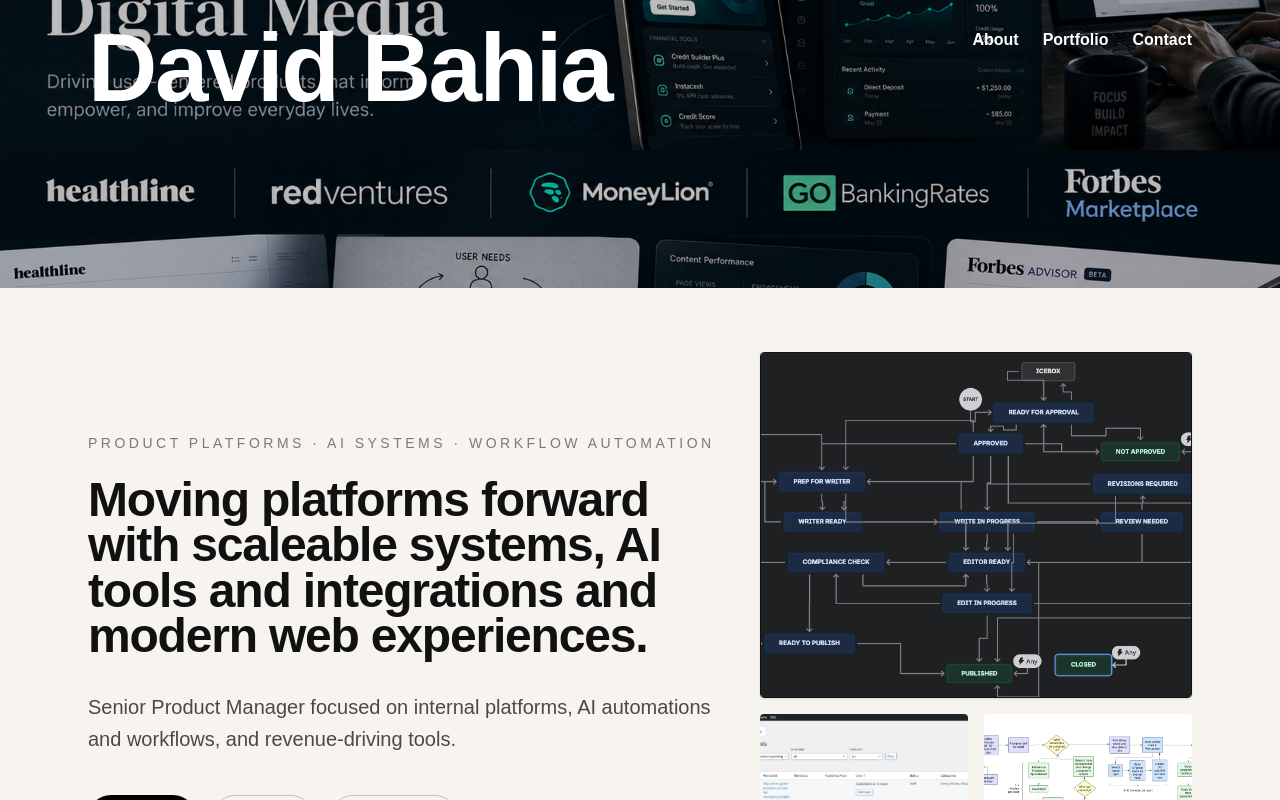
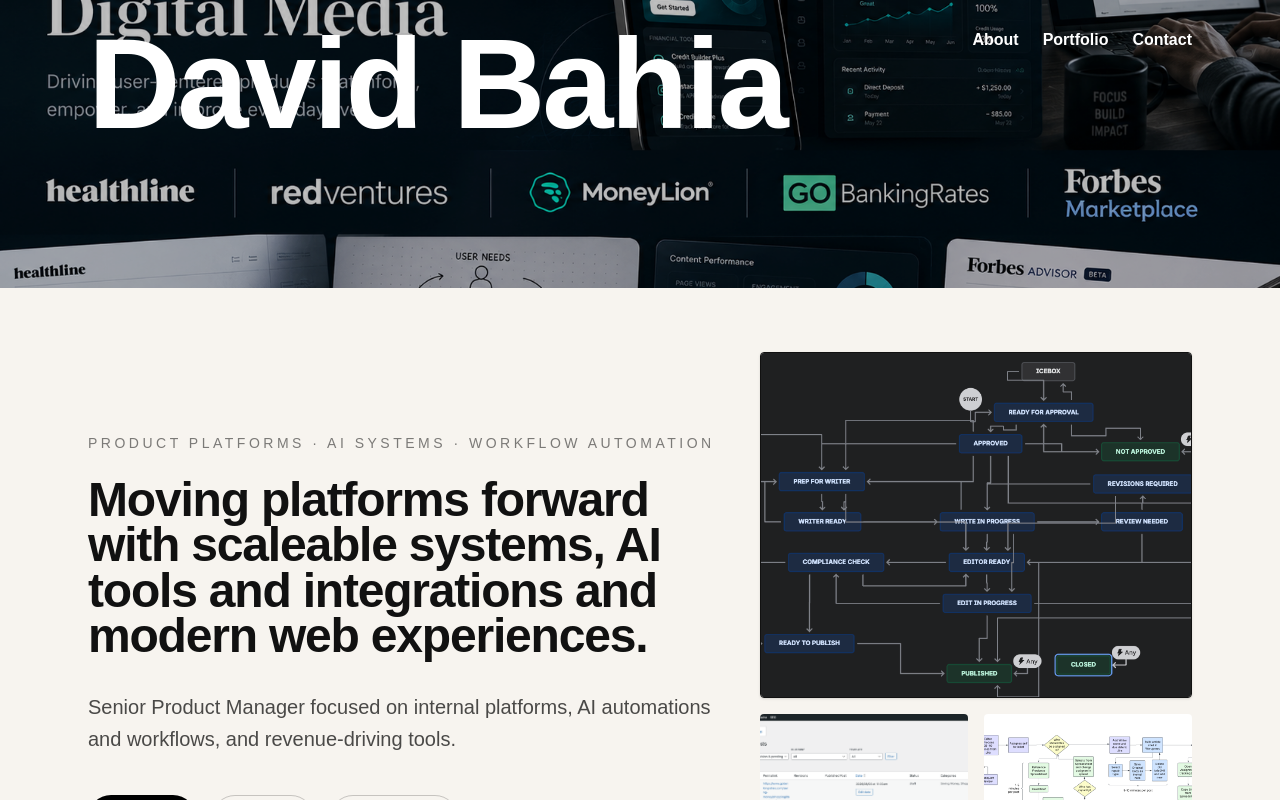
Before and after one commit to bahia-projects/david-portfolio, a Next.js app: page / in a window 1280 px wide. Shown: the top 800 px of the page. Built offline with nearby package versions, Linux system fonts and the light colour scheme; no server answers.

Commit message:
david size

```diff
--- a/app/page.tsx
+++ b/app/page.tsx
@@ -29,7 +29,7 @@
           <div className="mx-auto flex max-w-6xl items-start justify-between px-6 py-5">
           <Link
             href="/"
-            className="text-5xl font-extrabold tracking-tight md:text-8xl"
+            className="text-5xl font-extrabold tracking-tight md:text-9xl"
           >
             David Bahia
           </Link>
```
